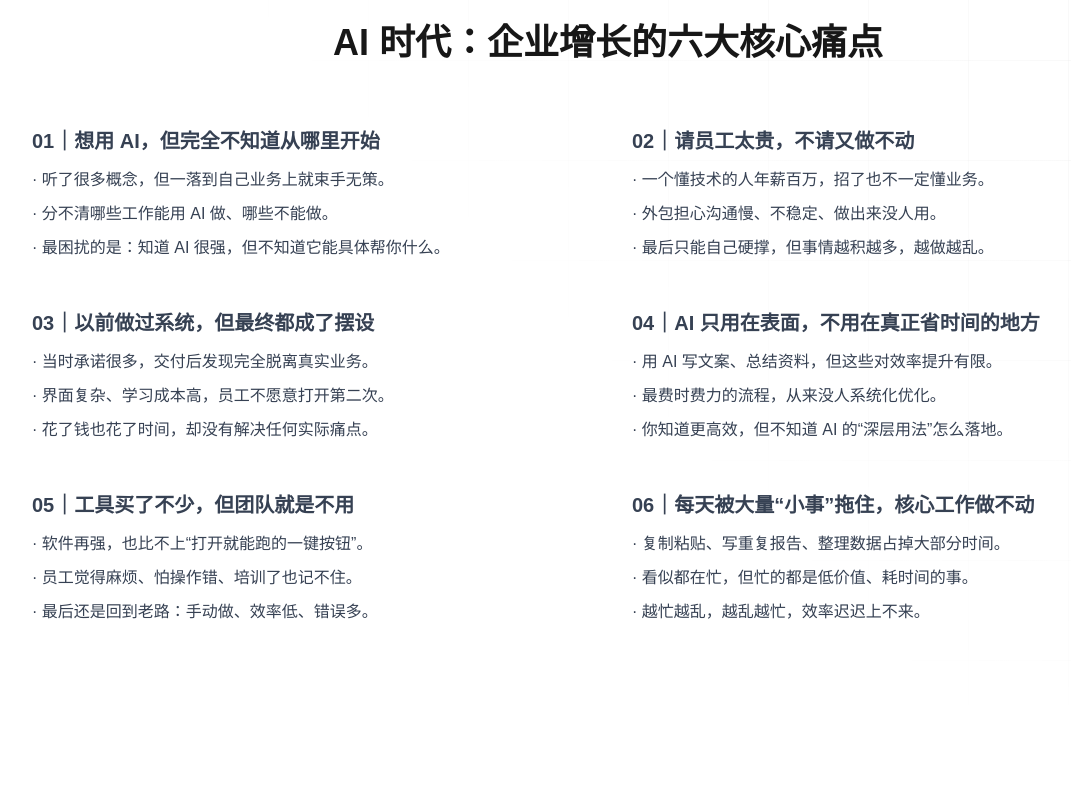
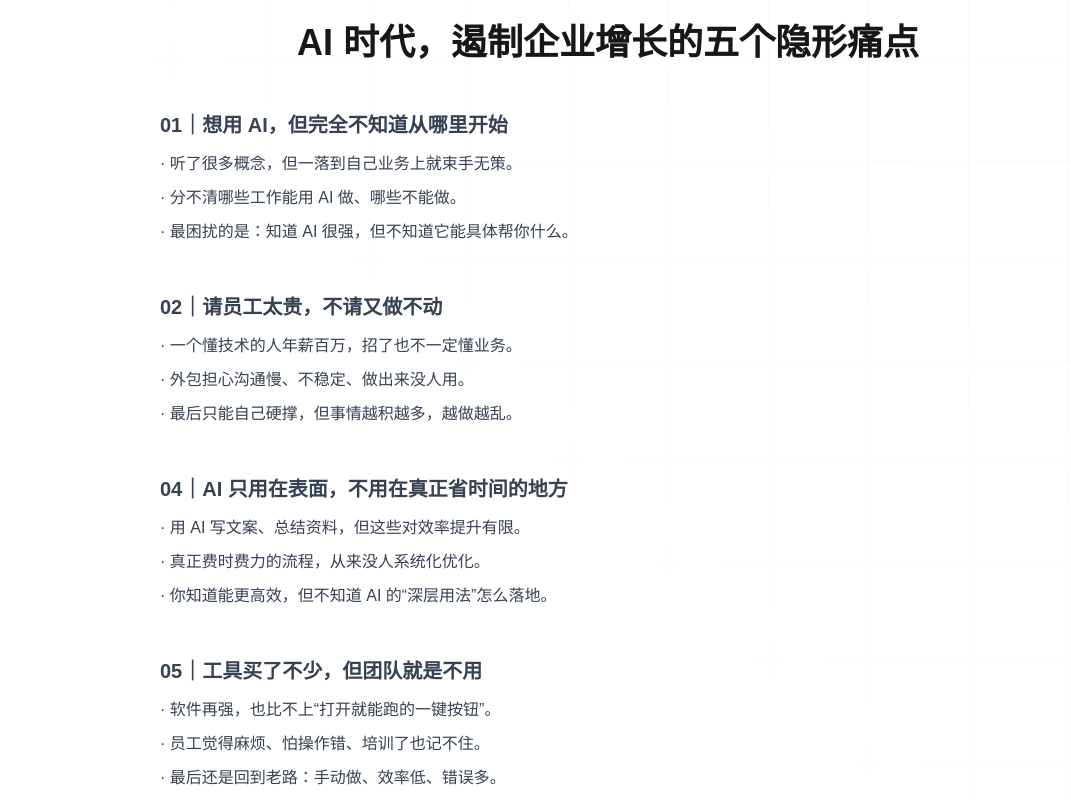
Before and after one commit to LEO-JIM/shangqunai, a Next.js app: page / in a window 1280 px wide. Shown: the part 1040-1840 px from the top of the page, without its empty margins (32-1103 px from the left). Before the commit the page ends 1745 px from the top, so only its background shows below. Built offline with nearby package versions, Linux system fonts and the light colour scheme.

Commit message:
改回来

```diff
--- a/components/PainPoints.tsx
+++ b/components/PainPoints.tsx
@@ -1,74 +1,64 @@
 import React from "react";
 
 const PainPoints: React.FC = () => {
-  const points = [
-    {
-      title: "01｜想用 AI，但完全不知道从哪里开始",
-      bullets: [
-        "听了很多概念，但一落到自己业务上就束手无策。",
-        "分不清哪些工作能用 AI 做、哪些不能做。",
-        "最困扰的是：知道 AI 很强，但不知道它能具体帮你什么。",
-      ],
-    },
-    {
-      title: "02｜请员工太贵，不请又做不动",
-      bullets: [
-        "一个懂技术的人年薪百万，招了也不一定懂业务。",
-        "外包担心沟通慢、不稳定、做出来没人用。",
-        "最后只能自己硬撑，但事情越积越多，越做越乱。",
-      ],
-    },
-    {
-      title: "03｜以前做过系统，但最终都成了摆设",
-      bullets: [
-        "当时承诺很多，交付后发现完全脱离真实业务。",
-        "界面复杂、学习成本高，员工不愿意打开第二次。",
-        "花了钱也花了时间，却没有解决任何实际痛点。",
-      ],
-    },
-    {
-      title: "04｜AI 只用在表面，不用在真正省时间的地方",
-      bullets: [
-        "用 AI 写文案、总结资料，但这些对效率提升有限。",
-        "最费时费力的流程，从来没人系统化优化。",
-        "你知道更高效，但不知道 AI 的“深层用法”怎么落地。",
-      ],
-    },
-    {
-      title: "05｜工具买了不少，但团队就是不用",
-      bullets: [
-        "软件再强，也比不上“打开就能跑的一键按钮”。",
-        "员工觉得麻烦、怕操作错、培训了也记不住。",
-        "最后还是回到老路：手动做、效率低、错误多。",
-      ],
-    },
-    {
-      title: "06｜每天被大量“小事”拖住，核心工作做不动",
-      bullets: [
-        "复制粘贴、写重复报告、整理数据占掉大部分时间。",
-        "看似都在忙，但忙的都是低价值、耗时间的事。",
-        "越忙越乱，越乱越忙，效率迟迟上不来。",
-      ],
-    },
-  ];
-
   return (
     <section className="w-full py-20 px-6 md:px-8">
-      <h2 className="text-3xl md:text-4xl font-bold text-center mb-16">
-        AI 时代：企业增长的六大核心痛点
+      <h2 className="text-3xl md:text-4xl font-bold text-center mb-12">
+        AI 时代，遏制企业增长的五个隐形痛点
       </h2>
 
-      <div className="grid grid-cols-1 md:grid-cols-2 gap-12 max-w-6xl mx-auto text-gray-700 leading-relaxed">
-        {points.map((p, idx) => (
-          <div key={idx}>
-            <h3 className="text-xl font-semibold mb-3">{p.title}</h3>
-            <ul className="space-y-2">
-              {p.bullets.map((b, i) => (
-                <li key={i}>· {b}</li>
-              ))}
-            </ul>
-          </div>
-        ))}
+      <div className="max-w-4xl mx-auto space-y-12 text-gray-700 leading-relaxed">
+
+        {/* 01 */}
+        <div>
+          <h3 className="text-xl font-semibold mb-3">01｜想用 AI，但完全不知道从哪里开始</h3>
+          <ul className="space-y-2">
+            <li>· 听了很多概念，但一落到自己业务上就束手无策。</li>
+            <li>· 分不清哪些工作能用 AI 做、哪些不能做。</li>
+            <li>· 最困扰的是：知道 AI 很强，但不知道它能具体帮你什么。</li>
+          </ul>
+        </div>
+
+        {/* 02 */}
+        <div>
+          <h3 className="text-xl font-semibold mb-3">02｜请员工太贵，不请又做不动</h3>
+          <ul className="space-y-2">
+            <li>· 一个懂技术的人年薪百万，招了也不一定懂业务。</li>
+            <li>· 外包担心沟通慢、不稳定、做出来没人用。</li>
+            <li>· 最后只能自己硬撑，但事情越积越多，越做越乱。</li>
+          </ul>
+        </div>
+
+        {/* 03 */}
+        <div>
+          <h3 className="text-xl font-semibold mb-3">04｜AI 只用在表面，不用在真正省时间的地方</h3>
+          <ul className="space-y-2">
+            <li>· 用 AI 写文案、总结资料，但这些对效率提升有限。</li>
+            <li>· 真正费时费力的流程，从来没人系统化优化。</li>
+            <li>· 你知道能更高效，但不知道 AI 的“深层用法”怎么落地。</li>
+          </ul>
+        </div>
+
+        {/* 04 */}
+        <div>
+          <h3 className="text-xl font-semibold mb-3">05｜工具买了不少，但团队就是不用</h3>
+          <ul className="space-y-2">
+            <li>· 软件再强，也比不上“打开就能跑的一键按钮”。</li>
+            <li>· 员工觉得麻烦、怕操作错、培训了也记不住。</li>
+            <li>· 最后还是回到老路：手动做、效率低、错误多。</li>
+          </ul>
+        </div>
+
+        {/* 05 */}
+        <div>
+          <h3 className="text-xl font-semibold mb-3">06｜每天被大量“小事”拖住，核心工作做不动</h3>
+          <ul className="space-y-2">
+            <li>· 复制粘贴、写重复报告、整理数据占掉大部分时间。</li>
+            <li>· 看似都在忙，但忙的都是低价值、耗时间的事。</li>
+            <li>· 越忙越乱，越乱越忙，效率迟迟上不来。</li>
+          </ul>
+        </div>
+
       </div>
     </section>
   );
```
